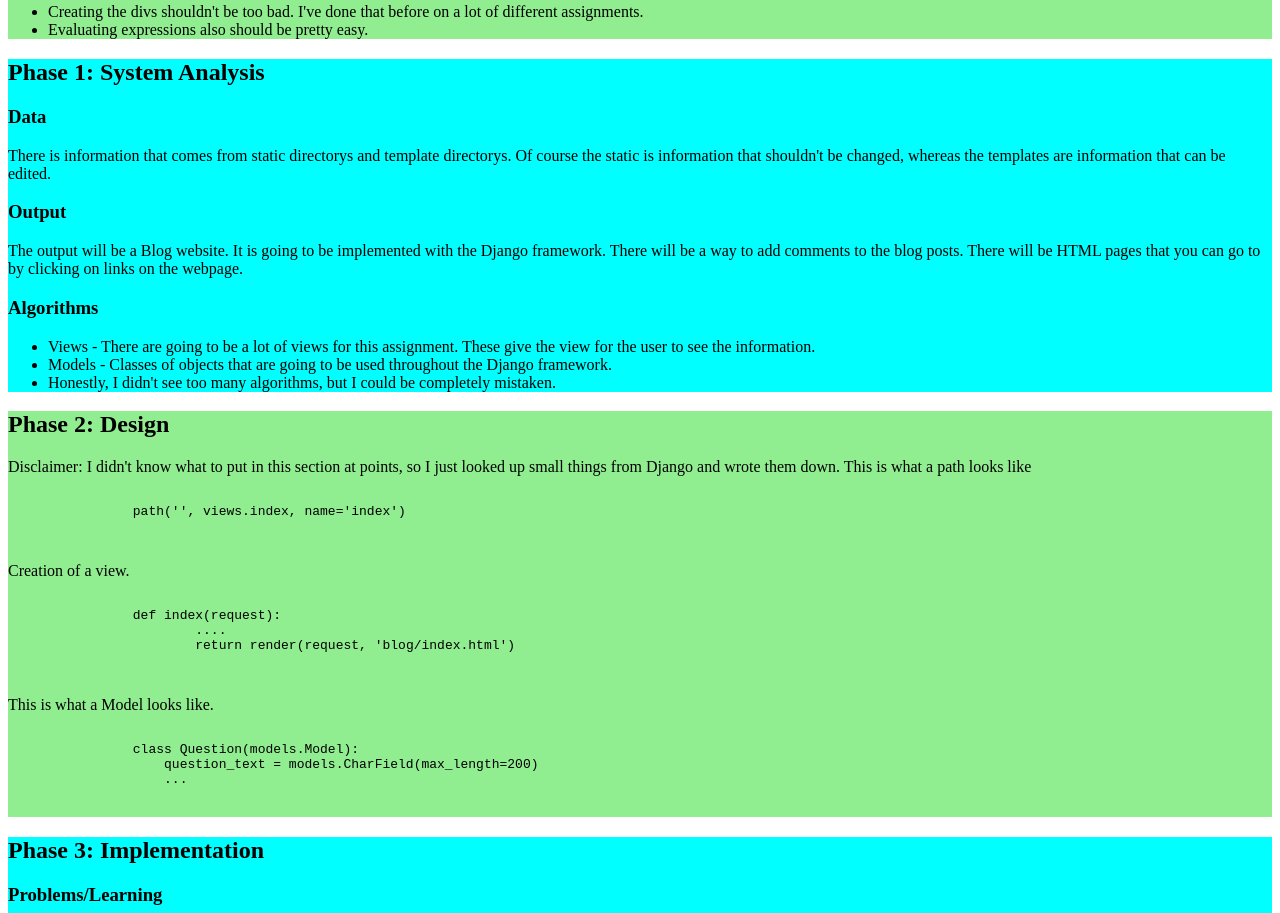
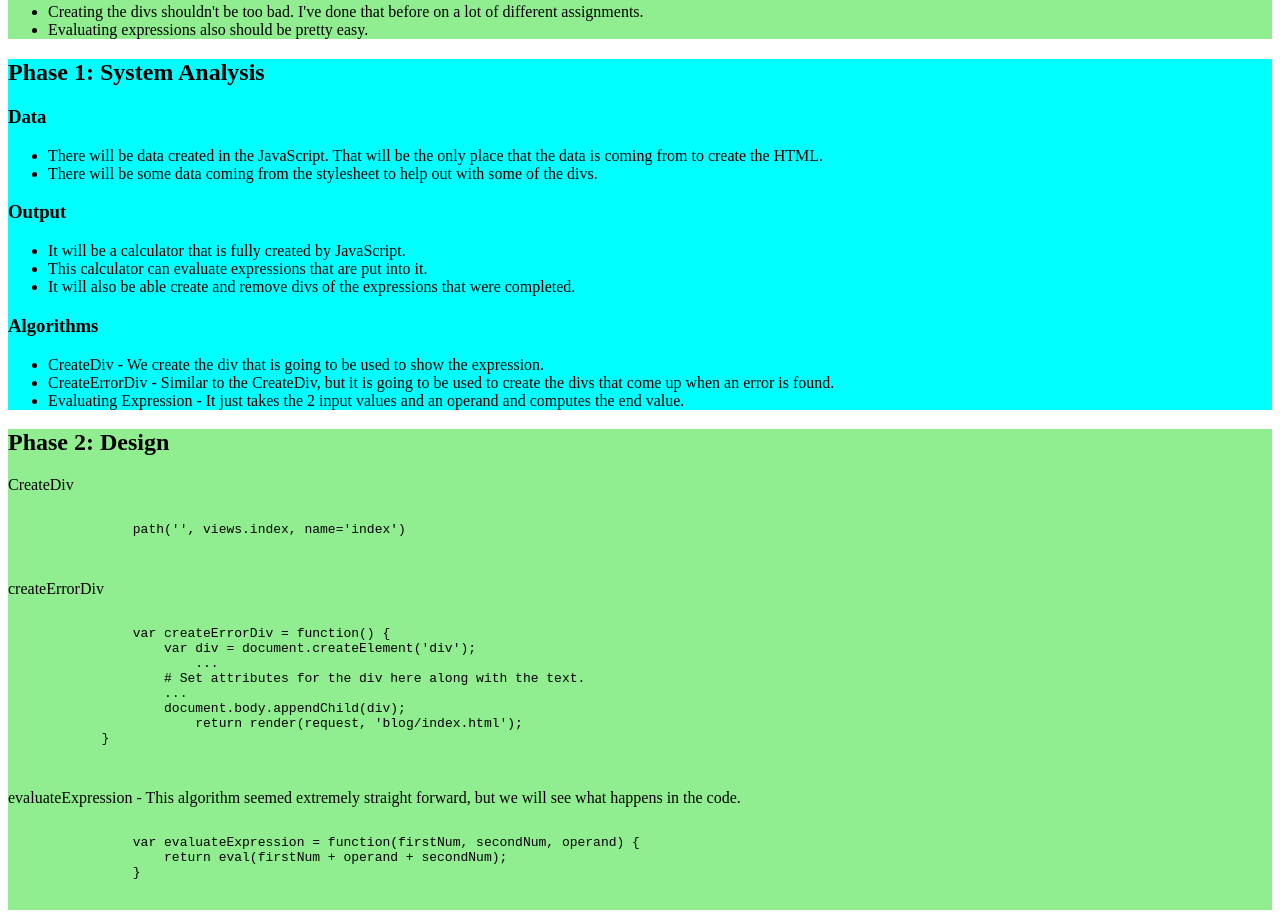
Before and after one commit to SweetBabyDave/Javascript-Calculator, a plain HTML site: page plan.html in a window 1280 px wide. Shown: the part 464-1377 px from the top of the page. Drawn offline with Linux system fonts and the light colour scheme.

Commit message:
Mostly done just cleaning code up.

```diff
--- a/plan.html
+++ b/plan.html
@@ -58,18 +58,25 @@
 
             <h3>Data</h3>
 
-                There is information that comes from static directorys and template directorys. Of course the static is information that shouldn't be changed, whereas the templates are information that can be edited.
+            <ul>
+                <li>There will be data created in the JavaScript. That will be the only place that the data is coming from to create the HTML.</li>
+                <li>There will be some data coming from the stylesheet to help out with some of the divs.</li>
+            </ul>
 
             <h3>Output</h3>
 
-                The output will be a Blog website. It is going to be implemented with the Django framework. There will be a way to add comments to the blog posts. There will be HTML pages that you can go to by clicking on links on the webpage.
+            <ul>
+                <li>It will be a calculator that is fully created by JavaScript.</li>
+                <li>This calculator can evaluate expressions that are put into it.</li>
+                <li>It will also be able create and remove divs of the expressions that were completed.</li>
+            </ul>
 
             <h3>Algorithms</h3>
 
             <ul>
-                <li>Views - There are going to be a lot of views for this assignment. These give the view for the user to see the information.</li>
-                <li>Models - Classes of objects that are going to be used throughout the Django framework.</li>
-                <li>Honestly, I didn't see too many algorithms, but I could be completely mistaken.</li>
+                <li>CreateDiv - We create the div that is going to be used to show the expression.</li>
+                <li>CreateErrorDiv - Similar to the CreateDiv, but it is going to be used to create the divs that come up when an error is found.</li>
+                <li>Evaluating Expression - It just takes the 2 input values and an operand and computes the end value.</li>
             </ul>
 
         </div>
@@ -80,28 +87,33 @@
             Phase 2: Design
         </h2>
 
-        Disclaimer: I didn't know what to put in this section at points, so I just looked up small things from Django and wrote them down. This is what a path looks like
+        CreateDiv
         <pre>
             <code>
                 path('', views.index, name='index')
             </code>
         </pre>
 
-        Creation of a view.
+        createErrorDiv
         <pre>
             <code>
-                def index(request):
-	                ....
-	                return render(request, 'blog/index.html')
+                var createErrorDiv = function() {
+                    var div = document.createElement('div');
+	                ...
+                    # Set attributes for the div here along with the text.
+                    ...
+                    document.body.appendChild(div);
+	                return render(request, 'blog/index.html');
+            }
             </code>
         </pre>
 
-        This is what a Model looks like.
+        evaluateExpression - This algorithm seemed extremely straight forward, but we will see what happens in the code.
         <pre>
             <code>
-                class Question(models.Model):
-                    question_text = models.CharField(max_length=200)
-                    ...
+                var evaluateExpression = function(firstNum, secondNum, operand) {
+                    return eval(firstNum + operand + secondNum);
+                }
             </code>
         </pre>
 
```
Also changed, not shown: script.js (+41 -2 lines).
